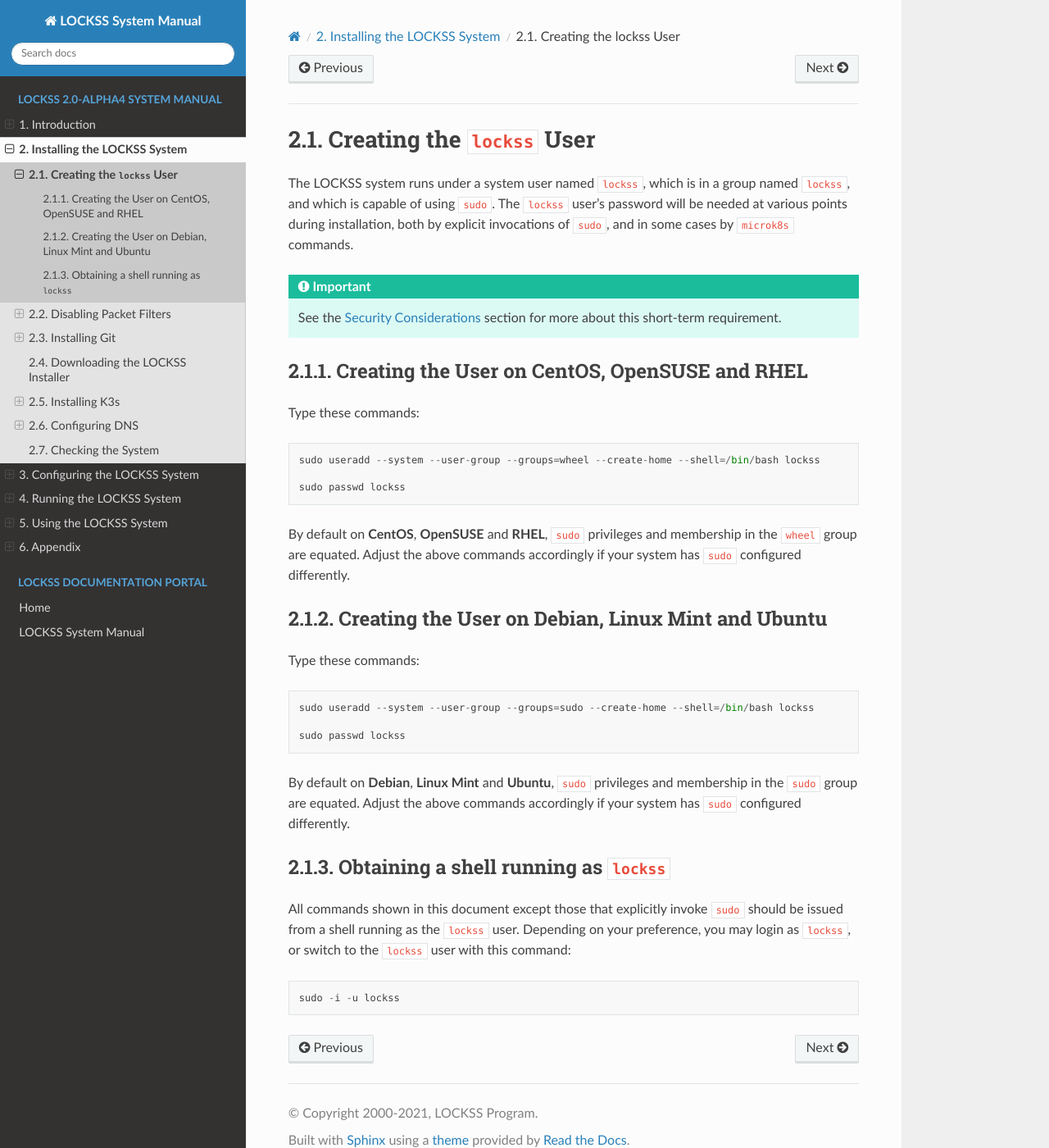
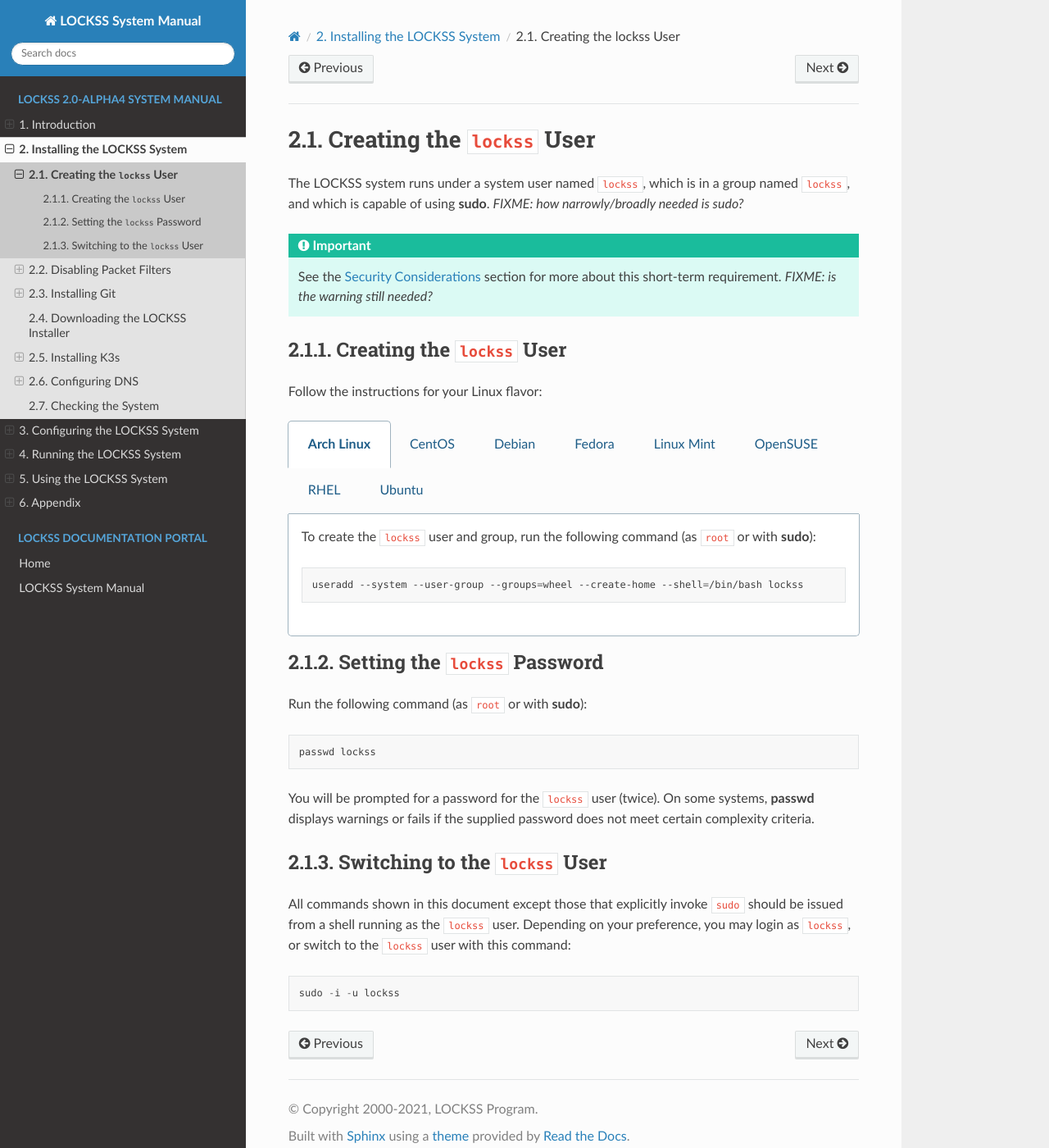
Before and after one commit to lockss/lockss-rtd-manual, a Sphinx documentation site: the page built from docs/installing/user.rst, in a window 1280 px wide and 1400 px high. Shown: the whole window at 82% size. Built offline with Sphinx 7.4.7 and the Read the Docs theme 2.0.0, drawn with Linux system fonts in a browser that asks for light colours.

Commit message:
Refactor lockss user/group creation. Add Arch, Fedora. Add FIXMEs for later. Cosmetic.

```diff
--- /dev/null
+++ b/docs/installing/git-pacman.rst
@@ -0,0 +1,5 @@
+To install Git, use this Pacman command:
+
+.. code-block:: shell
+
+   sudo pacman -Sy git
--- /dev/null
+++ b/docs/installing/user-sudo.rst
@@ -0,0 +1,5 @@
+To create the ``lockss`` user and group, run the following command (as ``root`` or with :program:`sudo`):
+
+.. code-block:: shell
+
+   useradd --system --user-group --groups=sudo --create-home --shell=/bin/bash lockss
--- /dev/null
+++ b/docs/installing/user-wheel.rst
@@ -0,0 +1,5 @@
+To create the ``lockss`` user and group, run the following command (as ``root`` or with :program:`sudo`):
+
+.. code-block:: shell
+
+   useradd --system --user-group --groups=wheel --create-home --shell=/bin/bash lockss
--- a/docs/installing/user.rst
+++ b/docs/installing/user.rst
@@ -2,43 +2,67 @@
 Creating the ``lockss`` User
 ============================
 
-The LOCKSS system runs under a system user named ``lockss``, which is in a group named ``lockss``, and which is capable of using ``sudo``. The ``lockss`` user's password will be needed at various points during installation, both by explicit invocations of ``sudo``, and in some cases by ``microk8s`` commands.
+The LOCKSS system runs under a system user named ``lockss``, which is in a group named ``lockss``, and which is capable of using :program:`sudo`. *FIXME: how narrowly/broadly needed is sudo?*
 
 .. important::
 
-   See the :doc:`../introduction/security` section for more about this short-term requirement.
+   See the :doc:`../introduction/security` section for more about this short-term requirement. *FIXME: is the warning still needed?*
 
-----------------------------------------------
-Creating the User on CentOS, OpenSUSE and RHEL
-----------------------------------------------
+----------------------------
+Creating the ``lockss`` User
+----------------------------
 
-Type these commands:
+Follow the instructions for your Linux flavor:
 
-.. code-block::
+.. tabs::
 
-   sudo useradd --system --user-group --groups=wheel --create-home --shell=/bin/bash lockss
+   .. group-tab:: Arch Linux
 
-   sudo passwd lockss
+      .. include:: user-wheel.rst
 
-By default on **CentOS**, **OpenSUSE** and **RHEL**, ``sudo`` privileges and membership in the ``wheel`` group are equated. Adjust the above commands accordingly if your system has ``sudo`` configured differently.
+   .. group-tab:: CentOS
 
---------------------------------------------------
-Creating the User on Debian, Linux Mint and Ubuntu
---------------------------------------------------
+      .. include:: user-wheel.rst
 
-Type these commands:
+   .. group-tab:: Debian
 
-.. code-block::
+      .. include:: user-sudo.rst
 
-   sudo useradd --system --user-group --groups=sudo --create-home --shell=/bin/bash lockss
+   .. group-tab:: Fedora
 
-   sudo passwd lockss
+      .. include:: user-wheel.rst
 
-By default on **Debian**, **Linux Mint** and **Ubuntu**, ``sudo`` privileges and membership in the ``sudo`` group are equated. Adjust the above commands accordingly if your system has ``sudo`` configured differently.
+   .. group-tab:: Linux Mint
 
----------------------------------------
-Obtaining a shell running as ``lockss``
----------------------------------------
+      .. include:: user-sudo.rst
+
+   .. group-tab:: OpenSUSE
+
+      .. include:: user-wheel.rst
+
+   .. group-tab:: RHEL
+
+      .. include:: user-wheel.rst
+
+   .. group-tab:: Ubuntu
+
+      .. include:: user-sudo.rst
+
+-------------------------------
+Setting the ``lockss`` Password
+-------------------------------
+
+Run the following command (as ``root`` or with :program:`sudo`):
+
+.. code-block:: shell
+
+   passwd lockss
+
+You will be prompted for a password for the ``lockss`` user (twice). On some systems, :program:`passwd` displays warnings or fails if the supplied password does not meet certain complexity criteria.
+
+--------------------------------
+Switching to the ``lockss`` User
+--------------------------------
 
 All commands shown in this document except those that explicitly invoke ``sudo`` should be issued from a shell running as the ``lockss`` user. Depending on your preference, you may login as ``lockss``, or switch to the ``lockss`` user with this command:
 
--- a/docs/introduction/prerequisites.rst
+++ b/docs/introduction/prerequisites.rst
@@ -28,6 +28,6 @@ The LOCKSS system requires a **64-bit Linux** host compatible with `K3s <https:/
 
 *  FIXME `RHEL <https://www.redhat.com/>`_
 
-*  `Ubuntu <https://ubuntu.com/>`_ 20.10.
+*  `Ubuntu <https://ubuntu.com/>`_ 21.04, 20.10.
 
 LOCKSS 2.0-alpha4 can probably be installed successfully on slightly different versions of the Linux flavors above, as well as other Linux flavors.
```
Also changed, not shown: docs/installing/git.rst (+8 -0 lines).
